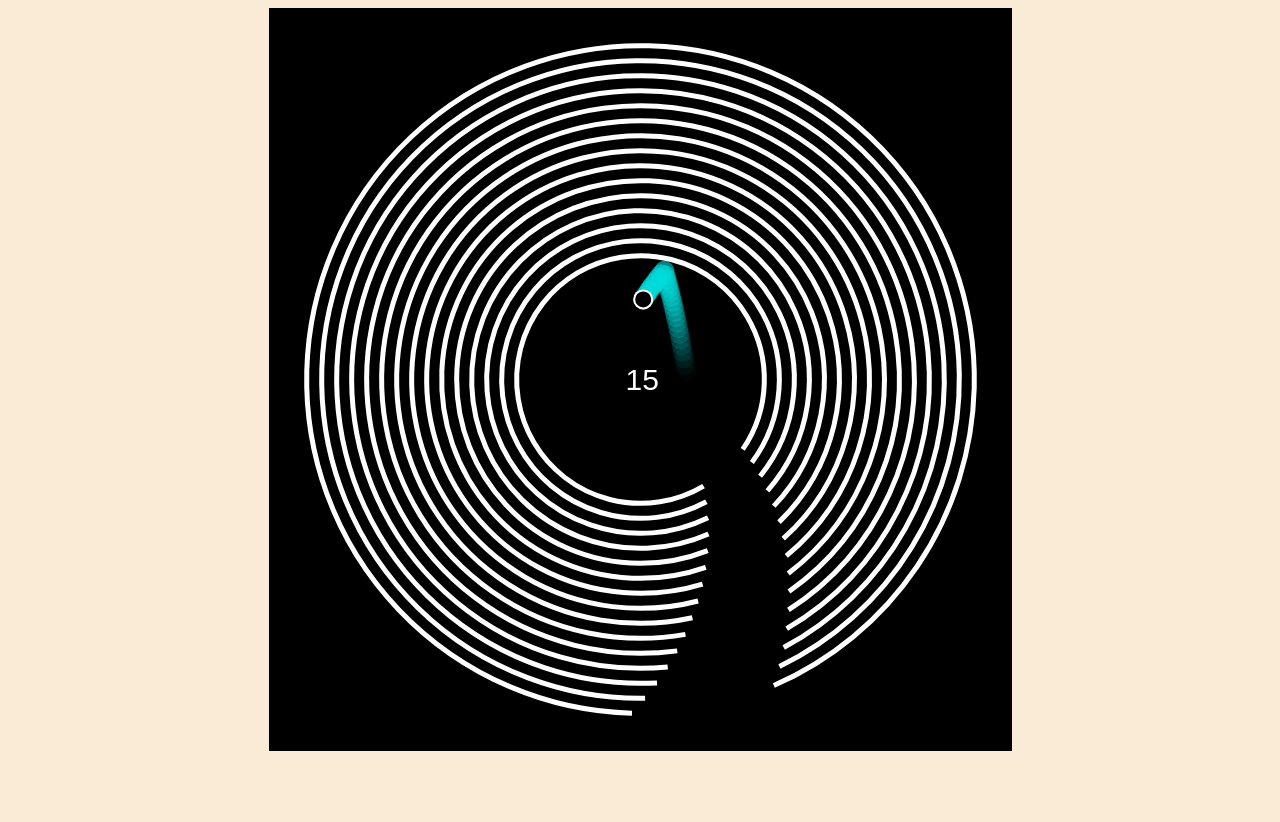
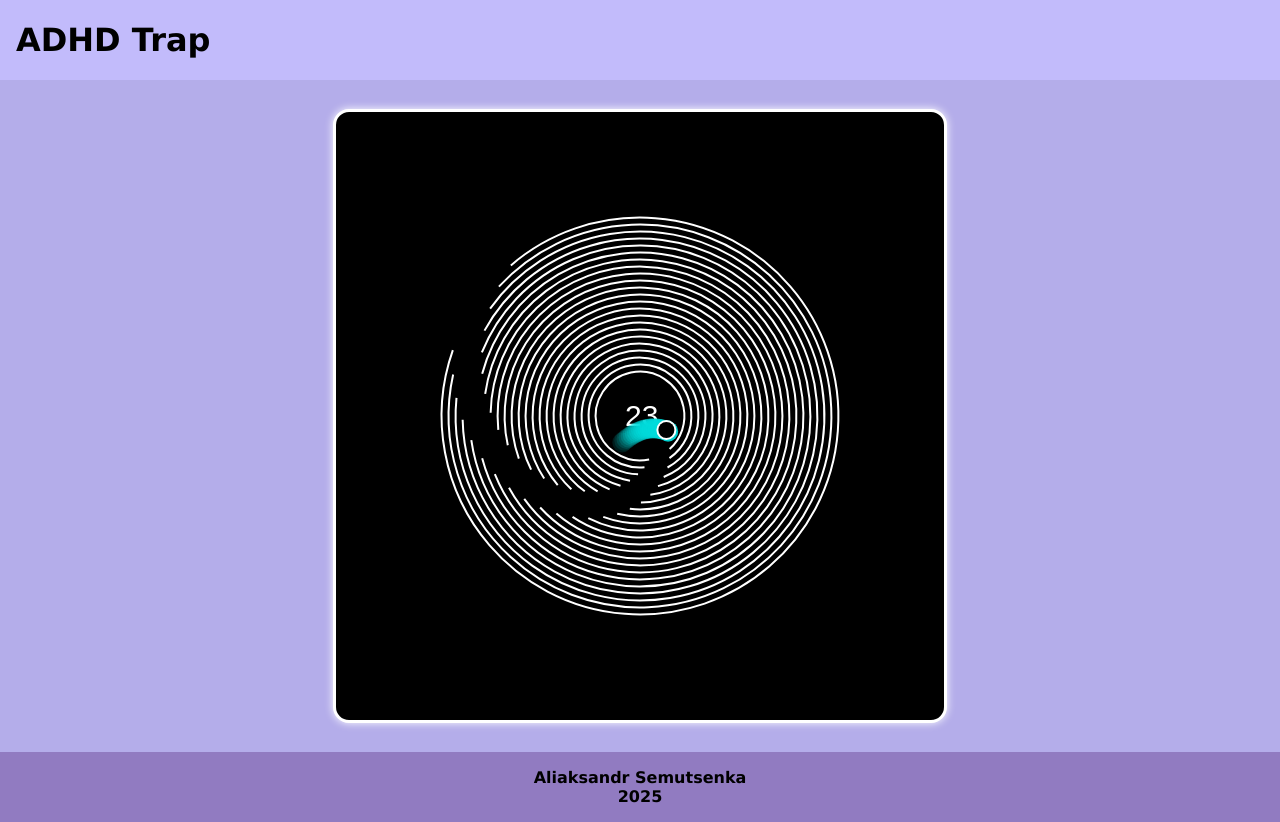
Before and after one commit to Zabrafax/adhd-trap, a plain HTML site: page index.html in a window 1280 px wide. Before the commit the page ends 800 px from the top, so only its background shows below. Drawn offline with Linux system fonts and the light colour scheme.

Commit message:
site enchanced

```diff
--- /dev/null
+++ b/css/style.css
@@ -0,0 +1,76 @@
+:root {
+    --color-header: #C2BBFB;
+    --color-main: #B4ADEA;
+    --color-background: #6C738D;
+    --color-footer: #917BC1;
+    --canvas-background: #000000;
+}
+
+* {
+    margin: 0;
+    padding: 0;
+    box-sizing: border-box;
+}
+
+body {
+    font-family: Verdana, serif;
+    font-weight: 700;
+
+    background-color: var(--color-background);
+    color: black;
+    min-height: 100vh;
+}
+
+header {
+    height: 10vh;
+
+    display: flex;
+    justify-content: start;
+    align-items: center;
+
+    text-align: center;
+    font-size: 2rem;
+
+    padding: 0 1rem;
+    background: var(--color-header);
+
+    position: sticky;
+    top: 0;
+}
+
+main {
+    max-width: 2000px;
+    margin: 0 auto;
+    padding: 2rem;
+
+    display: flex;
+    flex-direction: column;
+    align-items: center;
+
+    background: var(--color-main);
+}
+
+.canvas__container {
+    width: 38rem;
+    height: 38rem;
+
+    display: flex;
+    justify-content: center;
+    align-items: center;
+}
+
+canvas {
+    background: var(--canvas-background);
+
+    border: 3px solid white;
+    border-radius: 1rem;
+
+    box-shadow: 0 0 0.5rem white;
+}
+
+footer {
+    padding: 1rem 2rem;
+
+    text-align: center;
+    background-color: var(--color-footer);
+}
--- a/index.html
+++ b/index.html
@@ -1,16 +1,27 @@
 <!DOCTYPE html>
-<html lang="ru">
+<html lang="en">
 <head>
     <meta charset="UTF-8">
     <meta name="viewport" content="width=device-width, initial-scale=1.0">
     <title>ADHD Trap</title>
-    <style>
-        body { text-align: center; background-color: antiquewhite; color: white; }
-        canvas { background: black; }
-    </style>
+    <link rel="stylesheet" href="css/style.css">
 </head>
 <body>
-    <canvas id="canvas"></canvas>
+    <header class="header">
+        ADHD Trap
+    </header>
+
+    <main class="main">
+        <div class="canvas__container">
+            <canvas class="canvas__element" id="canvas"></canvas>
+        </div>
+    </main>
+
+    <footer>
+        <p>Aliaksandr Semutsenka</p>
+        <p>2025</p>
+    </footer>
+
     <script type="module" src="js/script.js"></script>
 </body>
 </html>
--- a/js/arc.js
+++ b/js/arc.js
@@ -24,7 +24,7 @@ export class Arc {
         const dx = x - this.centerX;
         const dist = Math.sqrt(dx * dx + dy * dy);
 
-        if (dist < this.radius - ballRadius - this.arcThickness) {
+        if (dist < this.radius - ballRadius - this.arcThickness / 2) {
             return false;
         }
 
--- a/js/ball.js
+++ b/js/ball.js
@@ -4,8 +4,8 @@ export class Ball {
     constructor(y, x, ballRadius, deltaLimit, canvas, bounceFactor, massMultiplier) {
         this.deltaLimit = deltaLimit;
         this.canvas = canvas;
-        this.dx = random(2.5, 3);
-        this.dy = random(2.5, 3);
+        this.dx = random(-2, 2);
+        this.dy = random(-2, 2);
         this.bounceFactor = bounceFactor;
         this.massMultiplier = massMultiplier;
         this._y = y;
@@ -31,6 +31,8 @@ export class Ball {
     }
 
     move(arcs) {
+        this.dy += this.gravity;
+
         if (this._x - this._ballRadius < 0 || this._x + this._ballRadius > this.canvas.width) {
             this.dx *= -this.bounceFactor;
             if(this.dx > this.deltaLimit){
@@ -70,13 +72,13 @@ export class Ball {
                 let newDx = tangentX * dotProductTangent + normalX * -dotProductNormal;
                 let newDy = tangentY * dotProductTangent + normalY * -dotProductNormal;
 
-                const epsilon = 1.5;
+                const epsilon = 0.5;
                 if (Math.abs(newDx + this.dx) < epsilon && Math.abs(newDy + this.dy) < epsilon) {
                     this.dx = tangentX * dotProductTangent;
                     this.dy = tangentY * dotProductTangent;
 
 
-                    const angleDeviation = 15 * Math.PI / 180 * Math.sign(random(-1, 1));
+                    const angleDeviation = 10 * Math.PI / 180 * Math.sign(random(-1, 1));
 
                     const normalAngle = Math.atan2(normalY, normalX);
 
@@ -107,14 +109,12 @@ export class Ball {
                     this.dy *= this.bounceFactor;
                 }
 
-                this._x = contact.x;
-                this._y = contact.y;
+                //this._x = contact.x;
+                //this._y = contact.y;
 
                 return;
             }
         }
-
-        this.dy += this.gravity;
 
         this._x += this.dx;
         this._y += this.dy;
--- a/js/script.js
+++ b/js/script.js
@@ -1,32 +1,36 @@
 import {Arc} from './arc.js';
 import {Ball} from "./ball.js";
 import {ShadowBall} from "./shadowBall.js";
-import {drawScore} from "./utils.js";
+import {drawScore, sleep} from "./utils.js";
 
 const canvas = document.getElementById("canvas");
 const ctx = canvas.getContext("2d");
 
 let centerX, centerY, radius;
 let arcs = [];
-const numArcs = 15;
-const gapAngle = 25;
+const numArcs = 25;
+const arcGap = 5;
+const gapAngle = 30;
 const arcSpeed = 0.002;
-const arcThickness = 5;
+const arcThickness = 2;
 
 const ballRadius = 10;
-const deltaLimit = 10;
-const bounceFactor = 1.05;
-const massMultiplier = 0.0005;
+const deltaLimit = 7;
+const bounceFactor = 1.005;
+const massMultiplier = 0.0004;
 
 let shadowBalls = [];
 
 function resizeCanvas() {
-    canvas.width = document.body.clientWidth / 1.7;
-    canvas.height = document.body.clientWidth / 1.7;
+    const canvasElement = document.getElementById("canvas");
+    const container = document.querySelector(".canvas__container");
+
+    canvasElement.width = container.clientWidth;
+    canvasElement.height = container.clientHeight;
 
     centerX = canvas.width / 2;
     centerY = canvas.height / 2;
-    radius = Math.min(canvas.width, canvas.height) / 6;
+    radius = Math.min(canvas.width, canvas.height) / 20;
 }
 
 resizeCanvas();
@@ -34,13 +38,26 @@ window.addEventListener("resize", resizeCanvas);
 
 
 for (let i = 0; i < numArcs; i++) {
-    arcs.push(new Arc(centerY, centerX, radius + i * arcThickness * 3, gapAngle,
-        arcSpeed + i * arcSpeed / 15, arcThickness));
+    arcs.push(new Arc(centerY, centerX, radius + i * (arcGap + arcThickness), gapAngle,
+        arcSpeed + i * arcSpeed / 5, arcThickness));
 }
 
-let ball = new Ball(centerY + 40, centerX, ballRadius, deltaLimit, canvas, bounceFactor, massMultiplier);
+let ball = new Ball(centerY + 10, centerX, ballRadius, deltaLimit, canvas, bounceFactor, massMultiplier);
+
+let isPaused = false;
+
+async function pauseGame(ms) {
+    isPaused = true;
+    await sleep(ms);
+    isPaused = false;
+}
 
 function animate() {
+    if (isPaused) {
+        requestAnimationFrame(animate);
+        return;
+    }
+
     ctx.clearRect(0, 0, canvas.width, canvas.height);
 
     //shadowBall opacity decrease
@@ -72,11 +89,13 @@ function animate() {
     ball.draw(ctx);
 
     requestAnimationFrame(animate);
+
+    pauseGame(5);
 }
 
 function onArcPassed(arc) {
     //console.log("Arc is passed", arc);
-    ball.setRadius(2);
+    //ball.setRadius(2);
 }
 
 animate();
--- a/js/utils.js
+++ b/js/utils.js
@@ -7,3 +7,7 @@ export function drawScore(y, x, ctx, score) {
     ctx.fillStyle = "white";
     ctx.fillText(score, x, y);
 }
+
+export function sleep(ms) {
+    return new Promise(resolve => setTimeout(resolve, ms));
+}
```
